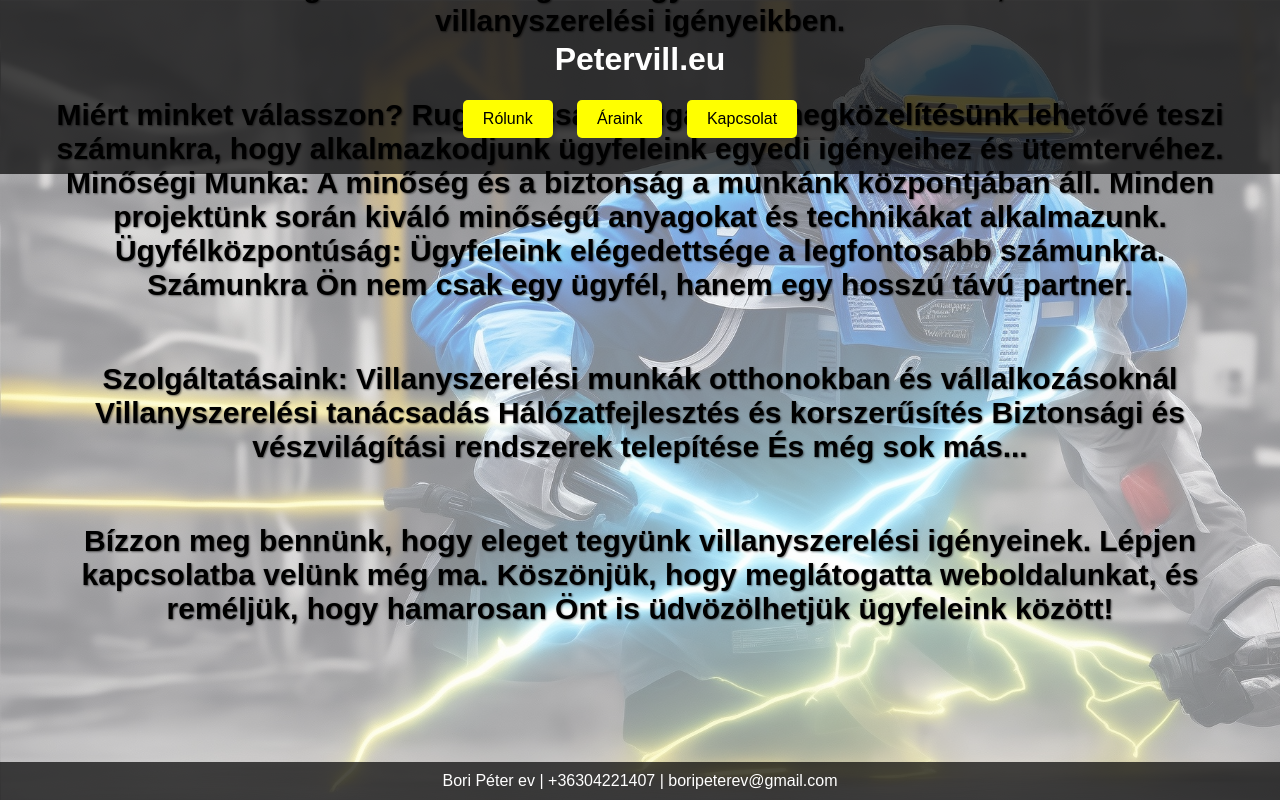
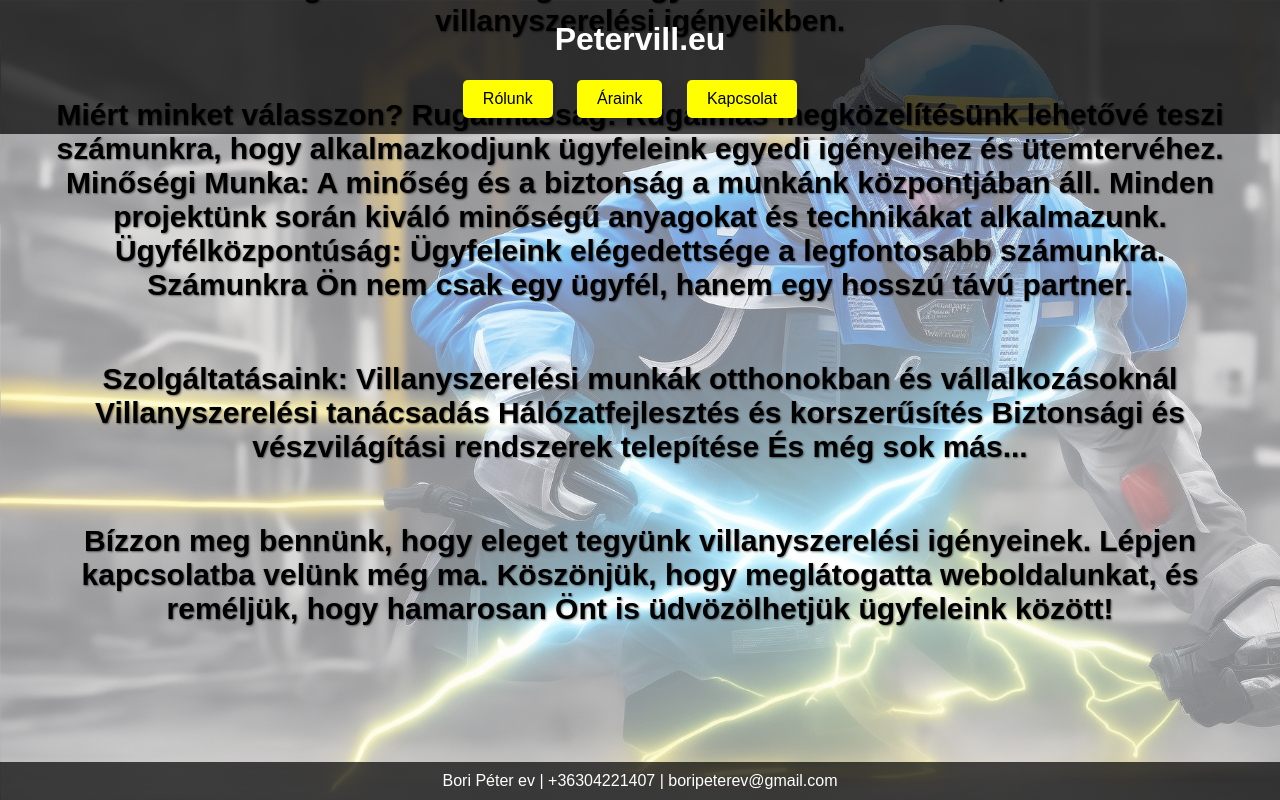
Before and after one commit to boripeter/powerpro.hu, a plain HTML site: page index.html in a window 1280 px wide. Drawn offline with Linux system fonts and the light colour scheme.

Commit message:
Add files via upload

```diff
--- a/styles.css
+++ b/styles.css
@@ -47,7 +47,7 @@ body {
 header {
     background-color: #333;
     color: #000000;
-    padding: 0px;
+    padding: 20px;
     text-align: center;
 }
 
@@ -130,7 +130,7 @@ header {
     background-color: rgba(0, 0, 0, 0.7); /* Átlátszó fekete háttér a fejléc alatt */
     color: #fff;
     text-align: center;
-    padding: 20px; /* Adj meg egy megfelelő belső margót a fejléchez */
+    padding: 0px; /* Adj meg egy megfelelő belső margót a fejléchez */
     position: fixed; /* Fikszált pozíció */
     top: 0;
     left: 0;
```
